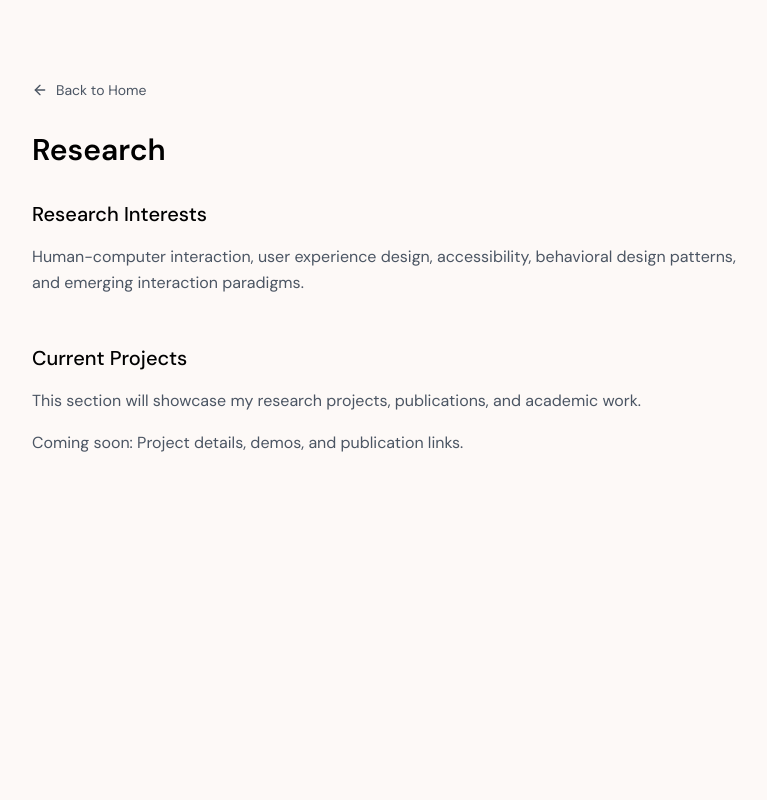
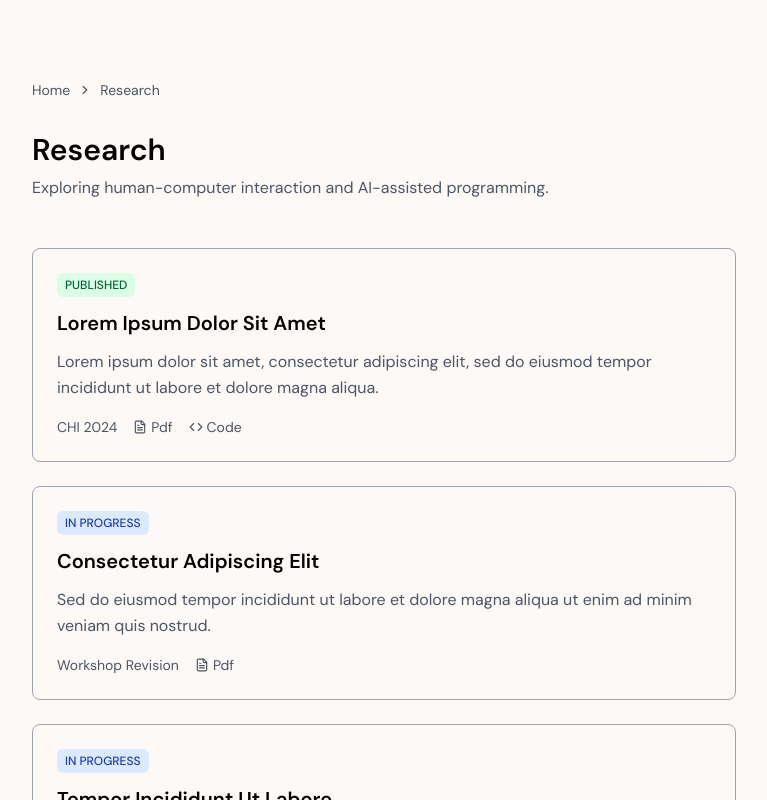
Before and after one commit to c-goenka/personal-website, a Next.js app: page /research in a window 1280 px wide. Shown: the top 800 px of the page, without its empty margins (256-1023 px from the left). Built offline with nearby package versions, Linux system fonts and the light colour scheme.

Commit message:
added project cards and info to research section

```diff
--- a/src/app/research/page.tsx
+++ b/src/app/research/page.tsx
@@ -1,40 +1,89 @@
 import Link from "next/link";
-import { ArrowLeft } from "lucide-react";
+import { LuExternalLink, LuFileText, LuCode, LuGlobe } from "react-icons/lu";
+import { getAllResearchProjects, getStatusLabel, getStatusColor } from "../../data/research";
+import { Breadcrumb } from "../../components/Breadcrumb";
 
 export default function Research() {
+    const projects = getAllResearchProjects();
+
+    const breadcrumbItems = [
+        { label: "Home", href: "/" },
+        { label: "Research", href: "/research" }
+    ];
+
+    const getLinkIcon = (type: string) => {
+        switch (type) {
+            case 'pdf':
+                return <LuFileText size={14} />;
+            case 'code':
+                return <LuCode size={14} />;
+            case 'demo':
+            case 'website':
+                return <LuGlobe size={14} />;
+            default:
+                return <LuExternalLink size={14} />;
+        }
+    };
+
     return (
         <div className="max-w-3xl mx-auto px-8 py-20">
-            {/* Back to Home */}
-            <div className="mb-8">
-                <Link
-                    href="/"
-                    className="text-muted hover:text-muted-hover transition-colors text-sm flex items-center gap-2"
-                >
-                    <ArrowLeft size={16} />
-                    Back to Home
-                </Link>
-            </div>
+            {/* Breadcrumb Navigation */}
+            <Breadcrumb items={breadcrumbItems} />
 
-            <h1 className="text-3xl font-semibold mb-8">Research</h1>
+            <h1 className="text-3xl font-semibold mb-2">Research</h1>
+            <p className="text-muted mb-12">Exploring human-computer interaction and AI-assisted programming.</p>
 
-            {/* Research Interests */}
-            <div className="mb-12">
-                <h2 className="text-xl font-medium mb-4">Research Interests</h2>
-                <p className="text-muted leading-relaxed mb-6">
-                    Human-computer interaction, user experience design, accessibility,
-                    behavioral design patterns, and emerging interaction paradigms.
-                </p>
-            </div>
+            {/* Research Projects */}
+            <div className="space-y-6">
+                {projects.map((project) => (
+                    <div key={project.id} className="border border-border rounded-lg p-6 hover:border-muted hover:bg-muted/5 transition-all duration-200">
+                        {/* Status Badge and Title */}
+                        <div className="flex items-start gap-3 mb-3">
+                            <span className={`px-2 py-1 text-xs font-medium rounded-md ${getStatusColor(project.status)}`}>
+                                {getStatusLabel(project.status)}
+                            </span>
+                        </div>
 
-            {/* Placeholder for Projects */}
-            <div className="mb-12">
-                <h2 className="text-xl font-medium mb-4">Current Projects</h2>
-                <p className="text-muted leading-relaxed mb-4">
-                    This section will showcase my research projects, publications, and academic work.
-                </p>
-                <p className="text-muted leading-relaxed">
-                    Coming soon: Project details, demos, and publication links.
-                </p>
+                        {/* Title */}
+                        <h2 className="text-xl font-semibold mb-3 text-foreground">
+                            {project.title}
+                        </h2>
+
+                        {/* Description */}
+                        <p className="text-muted leading-relaxed mb-4">
+                            {project.description}
+                        </p>
+
+                        {/* Venue and Links */}
+                        <div className="flex items-center gap-4 text-sm">
+                            {/* Venue Info */}
+                            {project.venue && (
+                                <span className="text-muted">
+                                    {project.venue} {project.year}
+                                </span>
+                            )}
+                            {project.year && !project.venue && (
+                                <span className="text-muted">{project.year}</span>
+                            )}
+
+                            {/* Links */}
+                            {Object.entries(project.links).map(([type, url]) => (
+                                url && (
+                                    <Link
+                                        key={type}
+                                        href={url}
+                                        target="_blank"
+                                        rel="noopener noreferrer"
+                                        className="flex items-center gap-1 text-muted hover:text-muted-hover transition-colors"
+                                    >
+                                        {getLinkIcon(type)}
+                                        {type.charAt(0).toUpperCase() + type.slice(1)}
+                                    </Link>
+                                )
+                            ))}
+                        </div>
+                    </div>
+                ))}
             </div>
         </div>
     );
--- /dev/null
+++ b/src/data/research.ts
@@ -0,0 +1,77 @@
+export interface ResearchProject {
+    id: string;
+    title: string;
+    description: string;
+    status: 'published' | 'submitted' | 'in-progress';
+    venue?: string;
+    year?: string;
+    links: {
+        pdf?: string;
+        code?: string;
+        demo?: string;
+        website?: string;
+    };
+}
+
+export const researchProjects: ResearchProject[] = [
+    {
+        id: "lorem-ipsum-research",
+        title: "Lorem Ipsum Dolor Sit Amet",
+        description: "Lorem ipsum dolor sit amet, consectetur adipiscing elit, sed do eiusmod tempor incididunt ut labore et dolore magna aliqua.",
+        status: "published",
+        venue: "CHI",
+        year: "2024",
+        links: {
+            pdf: "/papers/lorem-ipsum-chi2024.pdf",
+            code: "https://github.com/username/lorem-ipsum"
+        }
+    },
+    {
+        id: "consectetur-adipiscing",
+        title: "Consectetur Adipiscing Elit",
+        description: "Sed do eiusmod tempor incididunt ut labore et dolore magna aliqua ut enim ad minim veniam quis nostrud.",
+        status: "in-progress",
+        venue: "Workshop Revision",
+        links: {
+            pdf: "/papers/consectetur-workshop-draft.pdf"
+        }
+    },
+    {
+        id: "tempor-incididunt",
+        title: "Tempor Incididunt Ut Labore",
+        description: "Ut enim ad minim veniam, quis nostrud exercitation ullamco laboris nisi ut aliquip ex ea commodo consequat.",
+        status: "in-progress",
+        year: "Expected 2025",
+        links: {}
+    }
+];
+
+export function getAllResearchProjects(): ResearchProject[] {
+    return researchProjects;
+}
+
+export function getStatusLabel(status: ResearchProject['status']): string {
+    switch (status) {
+        case 'published':
+            return 'PUBLISHED';
+        case 'submitted':
+            return 'SUBMITTED';
+        case 'in-progress':
+            return 'IN PROGRESS';
+        default:
+            return '';
+    }
+}
+
+export function getStatusColor(status: ResearchProject['status']): string {
+    switch (status) {
+        case 'published':
+            return 'bg-green-100 text-green-800 dark:bg-green-900/20 dark:text-green-400';
+        case 'submitted':
+            return 'bg-yellow-100 text-yellow-800 dark:bg-yellow-900/20 dark:text-yellow-400';
+        case 'in-progress':
+            return 'bg-blue-100 text-blue-800 dark:bg-blue-900/20 dark:text-blue-400';
+        default:
+            return 'bg-gray-100 text-gray-800 dark:bg-gray-900/20 dark:text-gray-400';
+    }
+}
```
